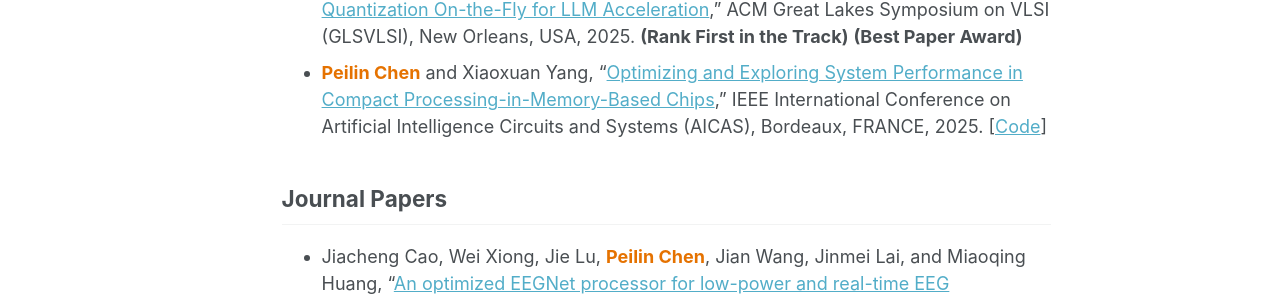
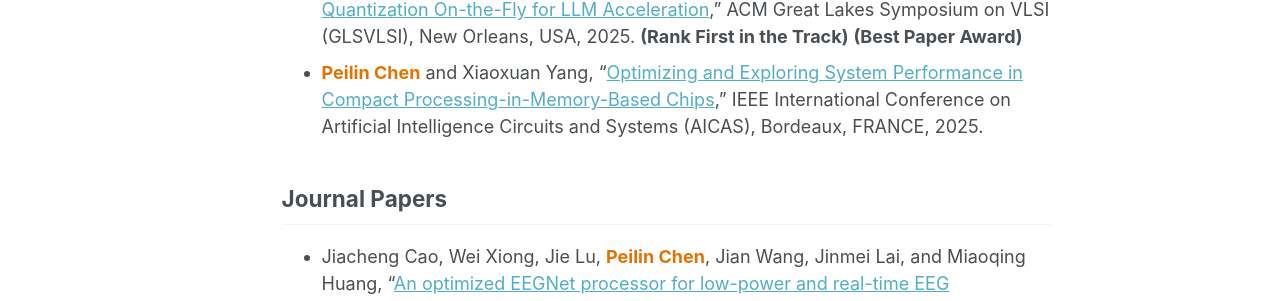
Before and after one commit to peilin-chen/peilin-chen.github.io, a Jekyll site: the page built from _pages/publications.md, in a window 1280 px wide and 1238 px high. Shown: the part 707-1008 px from the top of the window. Built offline with Jekyll 4.4.1, drawn with Linux system fonts in a browser that asks for light colours; some web fonts are replaced.

Commit message:
Update publications.md

```diff
--- a/_pages/publications.md
+++ b/_pages/publications.md
@@ -12,7 +12,7 @@ author_profile: true
 * <span style="color: #E57200;">**Peilin Chen**</span> and Xiaoxuan Yang, "[SpiKint: Native Full-Integer Spiking Neural Networks Training with an Efficient CIM-based Accelerator](https://dl.acm.org/doi/10.1145/3787109.3815248)," ACM Great Lakes Symposium on VLSI (GLSVLSI), Finger Lakes, NY, USA, 2026.
 * Xiaoxuan Yang, <span style="color: #E57200;">**Peilin Chen**</span>, Tergel Molom-Ochir, and Yiran Chen, "[End-to-End Transformer Acceleration Through Processing-in-Memory Architectures](https://ieeexplore.ieee.org/document/11322529)," IEEE International Conference on Microelectronics (ICM), Cairo, EGYPT, 2025.
 * <span style="color: #E57200;">**Peilin Chen**</span> and Xiaoxuan Yang, "[Titanus: Enabling KV Cache Pruning and Quantization On-the-Fly for LLM Acceleration](https://dl.acm.org/doi/full/10.1145/3716368.3735145)," ACM Great Lakes Symposium on VLSI (GLSVLSI), New Orleans, USA, 2025. **(Rank First in the Track)** **(Best Paper Award)**
-* <span style="color: #E57200;">**Peilin Chen**</span> and Xiaoxuan Yang, "[Optimizing and Exploring System Performance in Compact Processing-in-Memory-Based Chips](https://ieeexplore.ieee.org/abstract/document/11173147)," IEEE International Conference on Artificial Intelligence Circuits and Systems (AICAS), Bordeaux, FRANCE, 2025. [[Code](https://github.com/peilin-chen/Compact-PIM-based-Design)]
+* <span style="color: #E57200;">**Peilin Chen**</span> and Xiaoxuan Yang, "[Optimizing and Exploring System Performance in Compact Processing-in-Memory-Based Chips](https://ieeexplore.ieee.org/abstract/document/11173147)," IEEE International Conference on Artificial Intelligence Circuits and Systems (AICAS), Bordeaux, FRANCE, 2025.
 
 ## Journal Papers
 
```
